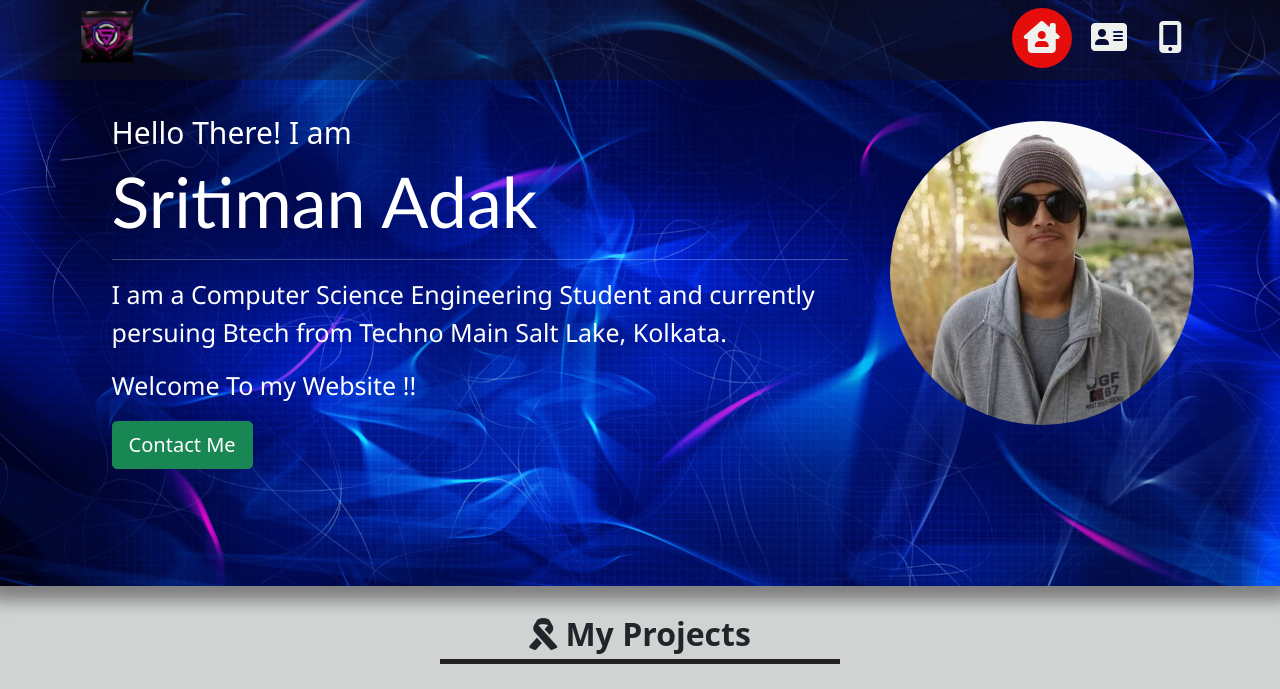
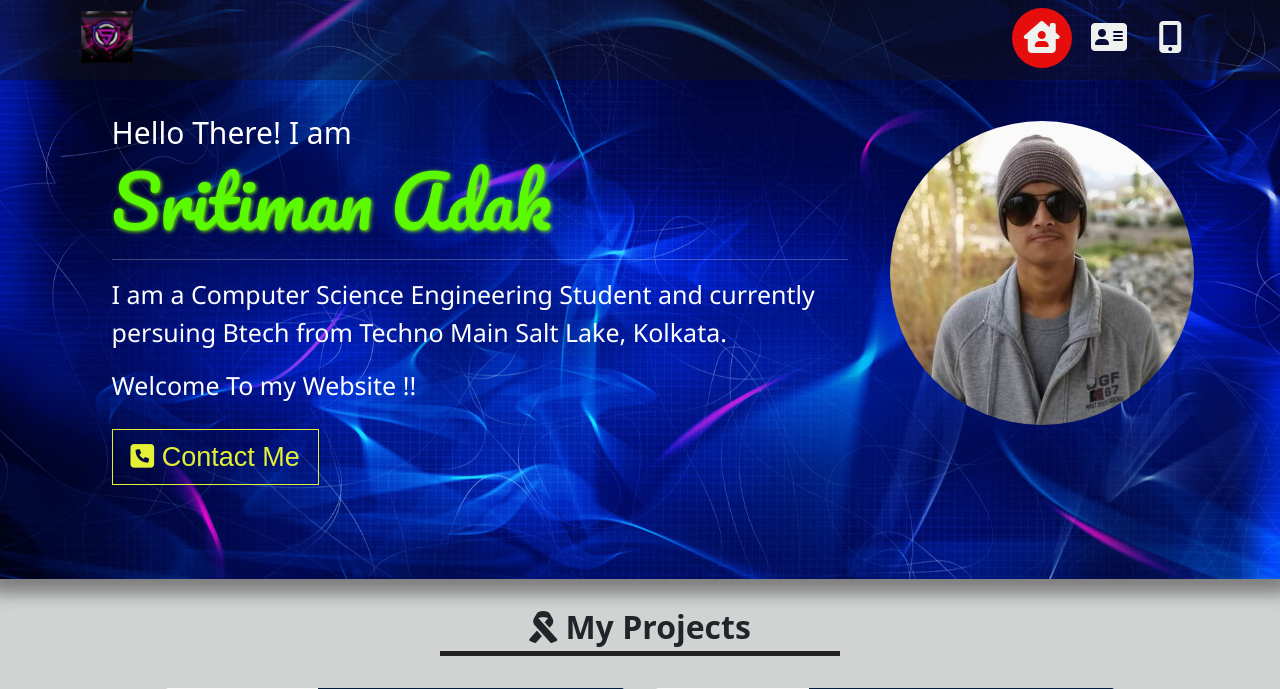
Before and after one commit to adaksritiman24/PortoFolio-Website, a Django app: page / in a window 1280 px wide. Shown: the top 689 px of the page. Run offline with Django 3.2, Linux system fonts and the light colour scheme; data comes from the database, SQL or seed files in the repository; some libraries are stand-ins or nearby versions.

Commit message:
styles updated

```diff
--- a/static/css/added.css
+++ b/static/css/added.css
@@ -122,3 +122,17 @@ li > a{
     text-align:  center;
     font-weight: bold;
 }
+
+.footer{
+    width: 100%;
+    height: 80px;
+    background-color: rgb(56, 55, 55);
+    display: flex;
+    align-items: center;
+    justify-content: center;
+}
+.footer p {
+    color: white;
+    text-align: center;
+    font-size: 1.2rem;
+}
--- a/static/css/style.css
+++ b/static/css/style.css
@@ -26,12 +26,22 @@ body, html{
 
 }
 #contact-btn{
-    box-sizing: border-box;
+    /* box-sizing: border-box; */
     transition: 0.5s ease-out;
+    text-decoration: none;
+    color: rgb(227, 240, 54);
+    font-family: arial;
+    font-size: 27px;
+    border: 0.5px solid rgb(227, 240, 54);
+    padding: 12px 18px;
+    position: relative;
+    top: 16px;
 }
 #contact-btn:hover{
     /* background-color: red; */
     transform: scale(1.1);
+    top: 12px;
+    background-color: rgba(0,0,0,0.4);
 }
 
 .b-center{
@@ -53,7 +63,10 @@ body, html{
 }
 .myinfo h2{
     font-size: 70px;
-    font-family: 'Trebuchet MS', 'Lucida Sans Unicode', 'Lucida Grande', 'Lucida Sans', Arial, sans-serif;
+    /* font-family: 'Trebuchet MS', 'Lucida Sans Unicode', 'Lucida Grande', 'Lucida Sans', Arial, sans-serif; */
+    font-family: 'Pacifico', cursive;
+    color: rgb(92, 250, 0);
+    text-shadow: 1px 1px 4px rgb(120, 248, 1);
 }
 .myinfo p{
     font-family:'Segoe UI', Tahoma, Geneva, Verdana, sans-serif;
@@ -243,7 +256,7 @@ body, html{
     flex-wrap: wrap;
     flex-direction: row;
     background-color: rgb(228, 222, 225);
-    box-shadow: 0px 2px 14px 2px inset rgb(71, 71, 71);
+
     padding-bottom: 10px;
 }
 .c-left{
@@ -349,22 +362,8 @@ body, html{
     transform-style: preserve-3d;
 }
 
-footer{
-    width: 100%;
-    height: 80px;
-    background-color: rgb(56, 55, 55);
-    display: flex;
-    align-items: center;
-    justify-content: center;
-}
-footer p {
-    color: white;
-    text-align: center;
-    font-size: 1.2rem;
-}
-
 .email-info{
-    font-size: 22px;
+    font-size: 16px;
     font-family: 'Trebuchet MS', 'Lucida Sans Unicode', 'Lucida Grande', 'Lucida Sans', Arial, sans-serif;
     font-weight: bold;
     padding: 20px;
--- a/templates/base.html
+++ b/templates/base.html
@@ -31,6 +31,7 @@
     <link rel="preconnect" href="https://fonts.googleapis.com">
     <link rel="preconnect" href="https://fonts.gstatic.com" crossorigin>
     <link href="https://fonts.googleapis.com/css2?family=Alfa+Slab+One&family=Bree+Serif&family=Fredoka&display=swap" rel="stylesheet">
+    <link href="https://fonts.googleapis.com/css2?family=Pacifico&display=swap" rel="stylesheet">
 
     <title>Sritiman Adak | Profile</title>
   </head>
--- a/templates/home.html
+++ b/templates/home.html
@@ -14,7 +14,7 @@
                 <p>I am a Computer Science Engineering Student and currently persuing Btech from Techno Main Salt Lake,
                     Kolkata.</p>
                 <p class="mt-2"><strong>Welcome To my Website !!</strong></p>
-                <a href="#contact-section" class="btn btn-success btn-lg" id="contact-btn">Contact Me</a>
+                <a href="#contact-section" id="contact-btn"><i class="fa-solid fa-square-phone"></i> Contact Me</a>
             </div>
             <div class="mypic d-flex justify-content-center">
                 <!-- <svg height="400px" width="400px">
@@ -151,7 +151,7 @@
     </div>
 
 </div>
-<footer>
+<footer class="footer">
     <p>CopyrightⒸ2022-SritimanAdak</p>
 </footer>
 {% for message in messages %}
```
